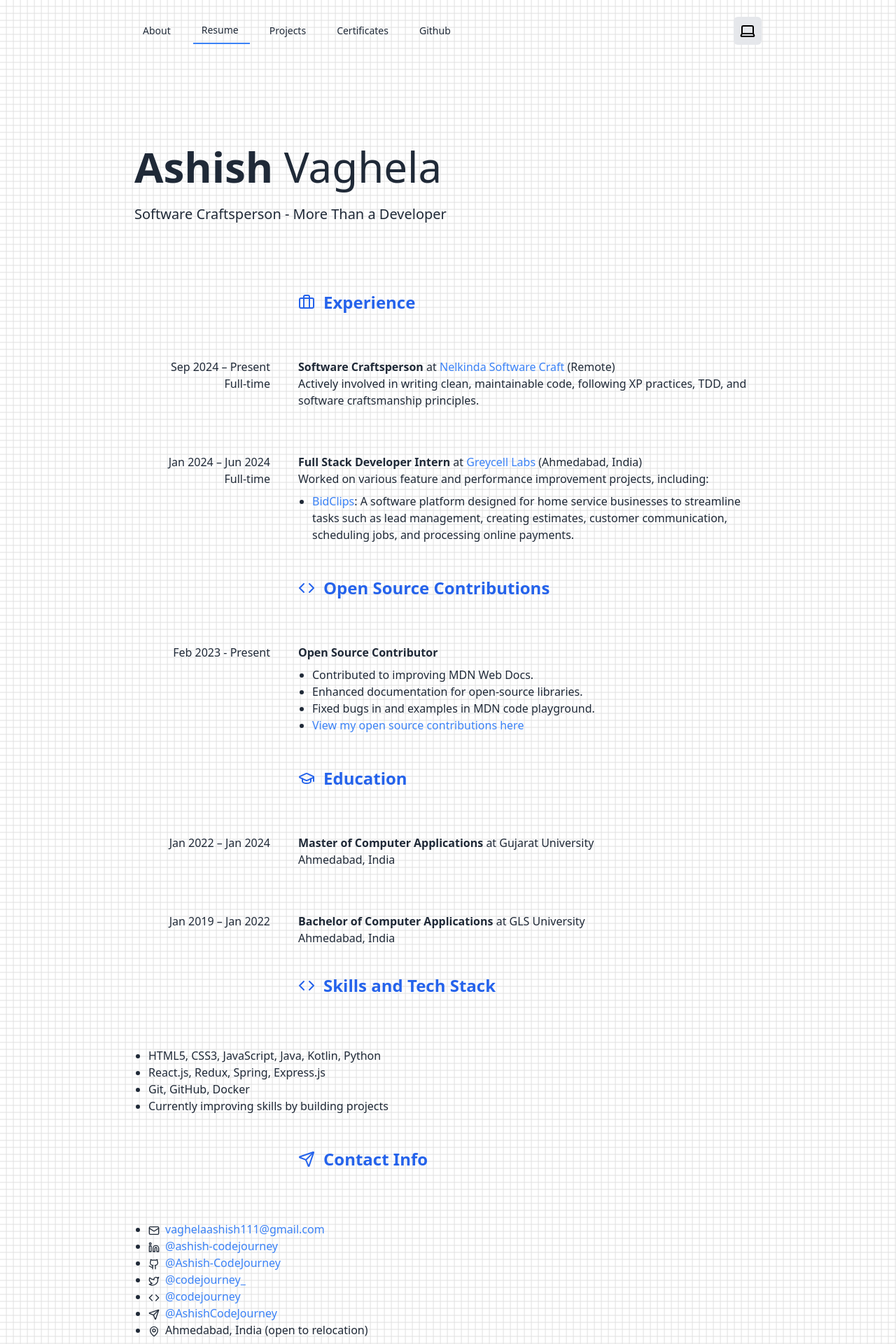
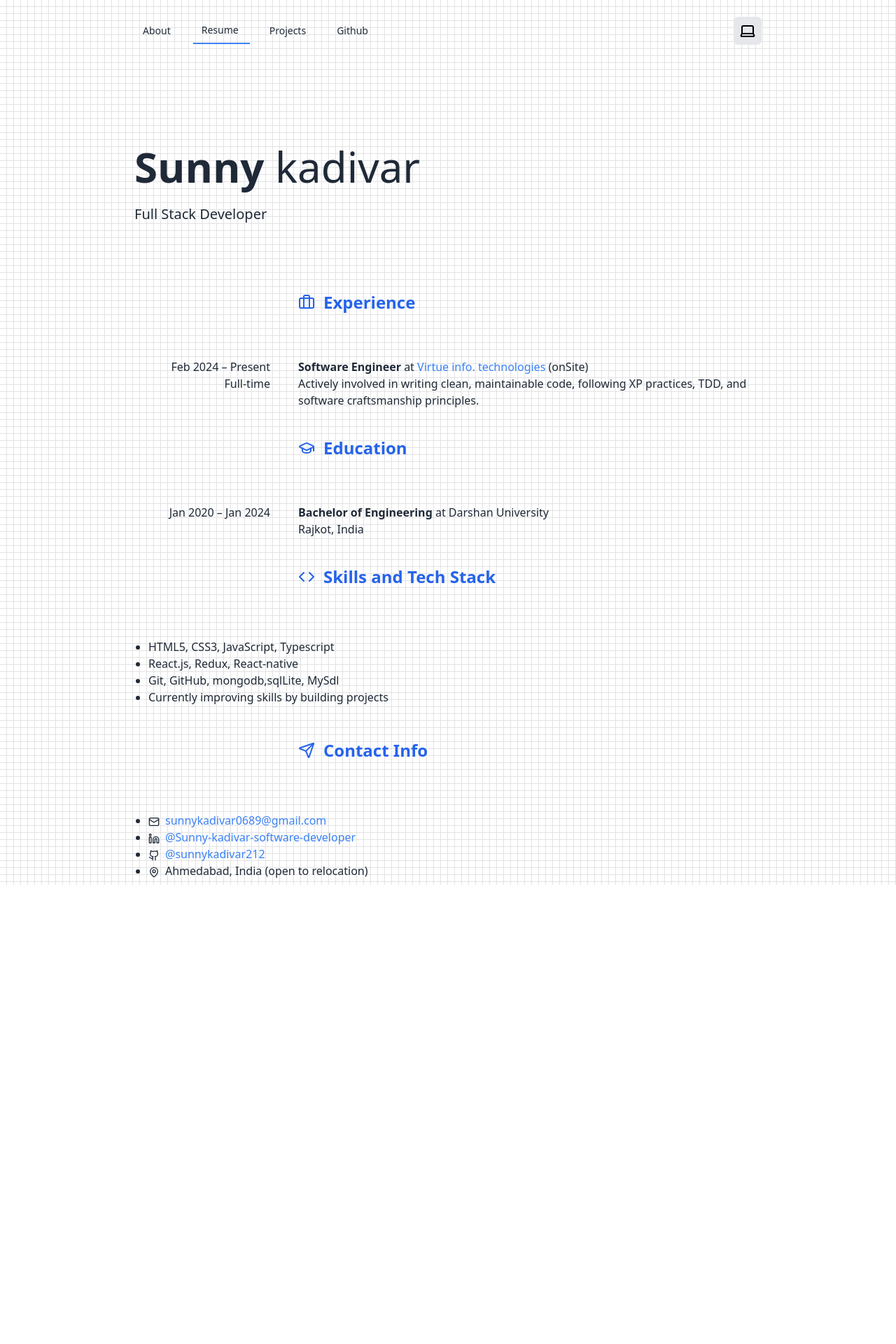
Before and after one commit to sunnykadivar212/sunnykadivar212.github.io, a React (Vite) app: page /resume in a window 1280 px wide. Shown: the whole page at 70% size. After the commit the page ends 1264 px from the top, so only its background shows below. Built offline with nearby package versions, Linux system fonts and the light colour scheme.

Commit message:
data: Personal Details updated

```diff
--- a/index.html
+++ b/index.html
@@ -1,10 +1,10 @@
-<!doctype html>
+<!DOCTYPE html>
 <html lang="en">
   <head>
     <meta charset="UTF-8" />
     <link rel="icon" type="image/svg+xml" href="/coding.png" />
     <meta name="viewport" content="width=device-width, initial-scale=1.0" />
-    <title>Ashish Vaghela</title>
+    <title>Sunny Kadivar</title>
   </head>
   <body>
     <div id="root"></div>
--- a/src/assets/data.json
+++ b/src/assets/data.json
@@ -1,14 +1,14 @@
 {
-    "firstName": "Ashish",
-    "lastName": "Vaghela",
-    "profession": "Software Craftsperson - More Than a Developer",
-    "currentlyWorkingon": "ThatSocialExperiment",
+  "firstName": "Sunny",
+  "lastName": "kadivar",
+  "profession": "Full Stack Developer",
+  "currentlyWorkingon": "BirdieBonanza",
   "currentlyWorkingonURL": "https://thatsocialexperiment.me/",
-    "currentPosition": "Software Craftsperson",
-    "currentCompany": "Nelkinda Software Craft",
-    "currentCompanySite": "https://nelkinda.com",
-    "currentCompanyLocation": "Remote",
-    "currentJobStartDate": "Sep 2024",
+  "currentPosition": "Software Engineer",
+  "currentCompany": "Virtue info. technologies",
+  "currentCompanySite": "https://www.virtueinfo.com/",
+  "currentCompanyLocation": "onSite",
+  "currentJobStartDate": "Feb 2024",
   "currentJobType": "Full-time",
   "currentJobDescription": "Actively involved in writing clean, maintainable code, following XP practices, TDD, and software craftsmanship principles.",
   "city": "Ahmedabad, India",
@@ -27,31 +27,31 @@
       "description": "A software platform designed for home service businesses to streamline tasks such as lead management, creating estimates, customer communication, scheduling jobs, and processing online payments."
     }
   ],
-    "email": "vaghelaashish111@gmail.com",
-    "mailto": "mailto:vaghelaashish111@gmail.com",
-    "linkedinUserName": "ashish-codejourney",
-    "linkedinUrl": "https://www.linkedin.com/in/ashish-codejourney/",
-    "githubUserName": "Ashish-CodeJourney",
-    "githubUrl": "https://github.com/Ashish-CodeJourney",
+  "email": "sunnykadivar0689@gmail.com",
+  "mailto": "mailto:sunnykadivar0689@gmail.com",
+  "linkedinUserName": "Sunny-kadivar-software-developer",
+  "linkedinUrl": "https://www.linkedin.com/in/Sunny-kadivar-software-developer/",
+  "githubUserName": "sunnykadivar212",
+  "githubUrl": "https://github.com/sunnykadivar212",
   "XUserName": "codejourney_",
   "XUrl": "https://twitter.com/codejourney_",
   "devToUserName": "codejourney",
   "devToUrl": "https://dev.to/codejourney",
   "telegramUrl": "https://t.me/ashishcodejourney",
   "telegramUserName": "AshishCodeJourney",
-    "bachelorsCollegeTime": "Jan 2019 – Jan 2022",
-    "bachelorsDegree": "Bachelor of Computer Applications",
-    "bachelorsUniversity": "GLS University",
-    "bachelorsUniversityLocation": "Ahmedabad, India",
+  "bachelorsCollegeTime": "Jan 2020 – Jan 2024",
+  "bachelorsDegree": "Bachelor of Engineering",
+  "bachelorsUniversity": "Darshan University",
+  "bachelorsUniversityLocation": "Rajkot, India",
   "mastersCollegeTime": "Jan 2022 – Jan 2024",
   "mastersDegree": "Master of Computer Applications",
   "mastersUniversity": "Gujarat University",
   "mastersUniversityLocation": "Ahmedabad, India",
-    "knownSkills": "HTML5, CSS3, JavaScript, Java, Kotlin, Python",
-    "knownLibrariesAndFrameWorks": "React.js, Redux, Spring, Express.js",
-    "knownTools": "Git, GitHub, Docker",
+  "knownSkills": "HTML5, CSS3, JavaScript, Typescript",
+  "knownLibrariesAndFrameWorks": "React.js, Redux, React-native",
+  "knownTools": "Git, GitHub, mongodb,sqlLite, MySdl",
   "project1Name": "Stalk Talk",
-    "project1Description": "A real-time chat application built using React.js, Express.js, Socket.IO, and other technologies.",
+  "project1Description": "Live Chatting Application",
   "project1ImageUrl": "This part needs to be fixed",
   "project1LiveUrl": "https://stalktalk.vercel.app/",
   "project1GithubUrl": "https://github.com/Ashish-CodeJourney/Stalk-Talk",
--- a/src/components/Root.jsx
+++ b/src/components/Root.jsx
@@ -1,41 +1,41 @@
-import React, { useState, useEffect } from 'react';
-import { useLocation } from 'react-router-dom';
-import Header from './header/Header';
-import About from './about/About';
-import Resume from './resume/Resume';
-import Projects from './projects/Projects';
-import Certifications from './certification/Certification';
-import Github from './github/Github';
-import NotFound from './notfound/NotFound';
+import React, { useState, useEffect } from "react";
+import { useLocation } from "react-router-dom";
+import Header from "./header/Header";
+import About from "./about/About";
+import Resume from "./resume/Resume";
+import Projects from "./projects/Projects";
+import Certifications from "./certification/Certification";
+import Github from "./github/Github";
+import NotFound from "./notfound/NotFound";
 
 function Root() {
   const location = useLocation();
-    const [view, setView] = useState('about');
+  const [view, setView] = useState("about");
 
   useEffect(() => {
     const path = location.pathname.substring(1);
-        if (path === '') {
-            setView('about');
-        } else if (['about', 'resume', 'projects', 'certification', 'github'].includes(path)) {
+    if (path === "") {
+      setView("about");
+    } else if (["about", "resume", "projects", , "github"].includes(path)) {
       setView(path);
     } else {
-            setView('notfound');
+      setView("notfound");
     }
   }, [location]);
 
   const renderView = () => {
     switch (view) {
-      case 'about':
+      case "about":
         return <About />;
-      case 'resume':
+      case "resume":
         return <Resume />;
-      case 'projects':
+      case "projects":
         return <Projects />;
-      case 'certification':
-        return <Certifications />;
-      case 'github':
+      //  case 'certification':
+      //    return <Certifications />;
+      case "github":
         return <Github />;
-        case 'notfound':
+      case "notfound":
         return <NotFound />;
       default:
         return <About />;
--- a/src/components/github/Github.jsx
+++ b/src/components/github/Github.jsx
@@ -1,8 +1,16 @@
 import React, { useEffect, useState } from "react";
-import data from '../../assets/data.json';
+import data from "../../assets/data.json";
 import {
-    Twitter, Linkedin, Instagram, Mail, Terminal, Code, Zap, Smile, Globe
-} from 'lucide-react';
+  Twitter,
+  Linkedin,
+  Instagram,
+  Mail,
+  Terminal,
+  Code,
+  Zap,
+  Smile,
+  Globe
+} from "lucide-react";
 
 // Extract username from data to avoid naming conflict with state
 const githubUsername = data.githubUserName;
@@ -61,10 +69,11 @@ function Github() {
   return (
     <div className="container mx-auto p-4">
       <h1 className="text-center text-3xl font-bold mb-4">
-                <Smile size={24} className="inline-block mr-2" /> Hi, I'm Ashish
+        <Smile size={24} className="inline-block mr-2" /> Hi, I'm Sunny
       </h1>
       <h3 className="text-center text-xl mb-4">
-                A Techie <Code size={24} className="inline-block" /> Software developer from India
+        A Techie <Code size={24} className="inline-block" /> Software developer
+        from India
       </h3>
 
       <div className="flex items-center justify-center">
@@ -84,22 +93,38 @@ function Github() {
 
       <div className="mt-4 text-left max-w-md mx-auto">
         <ProfileLink icon={Mail} href="#">
-                    Reach me at <strong>vaghelaashish111@gmail.com</strong>
+          Reach me at <strong>sunnykadivar0689@gmail.com</strong>
         </ProfileLink>
         <ProfileLink icon={Code} href="#">
-                    All of my projects are available at <a href="https://ashishcodejourney.vercel.app" target="_blank" rel="noopener noreferrer">Ashish-CodeJourney</a>
+          All of my projects are available at{" "}
+          <a
+            href="https://github.com/sunnykadivar212"
+            target="_blank"
+            rel="noopener noreferrer"
+          >
+            Ashish-CodeJourney
+          </a>
         </ProfileLink>
         <ProfileLink icon={Zap} href="#">
           <strong>Chai is way better than Coffee | Change my mind!</strong>
         </ProfileLink>
-                <ProfileLink icon={Globe} href="#">
-                    <a href="https://github.com/mdn/content/pulls?q=is%3Apr+is%3Amerged+author%3AAshish-CodeJourney" target="_blank" rel="noopener noreferrer">Some contributions in MDN web docs</a>
-                </ProfileLink>
+        {/*<ProfileLink icon={Globe} href="#">
+          <a
+            href="https://github.com/mdn/content/pulls?q=is%3Apr+is%3Amerged+author%3AAshish-CodeJourney"
+            target="_blank"
+            rel="noopener noreferrer"
+          >
+            Some contributions in MDN web docs
+          </a>
+        </ProfileLink>*/}
       </div>
 
-            <div className="mt-4 flex justify-center">
-                <img src="https://raw.githubusercontent.com/Ashish-CodeJourney/Ashish-CodeJourney/master/assets/terminal.svg" alt="Terminal Command" />
-            </div>
+      {/*<div className="mt-4 flex justify-center">
+        <img
+          src="https://raw.githubusercontent.com/Ashish-CodeJourney/Ashish-CodeJourney/master/assets/terminal.svg"
+          alt="Terminal Command"
+        />
+      </div>*/}
 
       <div className="text-center mt-4">
         <div className="flex justify-center">
@@ -109,7 +134,7 @@ function Github() {
           />
         </div>
       </div>
-
+      {/*
       <div className="text-center mt-4">
         <h3 className="text-xl font-bold mb-2">Connect with me:</h3>
         <div className="flex justify-center space-x-4">
@@ -123,10 +148,12 @@ function Github() {
             <Instagram size={40} />
           </SocialLink>
         </div>
-            </div>
+      </div>*/}
 
       <div className="mt-8">
-                <h3 className="text-xl font-bold mb-2 text-center">Languages and Tools:</h3>
+        <h3 className="text-xl font-bold mb-2 text-center">
+          Languages and Tools:
+        </h3>
         <div className="flex flex-wrap justify-center gap-4">
           {/* Add your language and tool icons here */}
         </div>
--- a/src/components/header/Header.jsx
+++ b/src/components/header/Header.jsx
@@ -1,15 +1,15 @@
-import React, { useState, useEffect } from 'react';
+import React, { useState, useEffect } from "react";
 import data from "../../assets/data.json";
-import { Sun, Moon, Laptop, Smartphone, Menu } from 'lucide-react';
+import { Sun, Moon, Laptop, Smartphone, Menu } from "lucide-react";
 
 function ThemeIcon({ theme, isMobile }) {
-  if (theme === 'light') return <Sun size={24} />;
-  if (theme === 'dark') return <Moon size={24} />;
+  if (theme === "light") return <Sun size={24} />;
+  if (theme === "dark") return <Moon size={24} />;
   return isMobile ? <Smartphone size={24} /> : <Laptop size={24} />;
 }
 
 function NavButton({ onClick, active, children }) {
-  const activeClass = active ? 'border-b-2 border-blue-500' : '';
+  const activeClass = active ? "border-b-2 border-blue-500" : "";
   return (
     <button
       onClick={onClick}
@@ -32,8 +32,12 @@ function Header({ setView, currentView }) {
 
   const applyTheme = (currentTheme) => {
     if (currentTheme === "device") {
-      const prefersDark = window.matchMedia('(prefers-color-scheme: dark)').matches;
-      document.querySelector("html").setAttribute("data-theme", prefersDark ? "dark" : "light");
+      const prefersDark = window.matchMedia(
+        "(prefers-color-scheme: dark)"
+      ).matches;
+      document
+        .querySelector("html")
+        .setAttribute("data-theme", prefersDark ? "dark" : "light");
     } else {
       document.querySelector("html").setAttribute("data-theme", currentTheme);
     }
@@ -51,11 +55,11 @@ function Header({ setView, currentView }) {
       }
     };
 
-    const mediaQuery = window.matchMedia('(prefers-color-scheme: dark)');
-    mediaQuery.addEventListener('change', handleSystemThemeChange);
+    const mediaQuery = window.matchMedia("(prefers-color-scheme: dark)");
+    mediaQuery.addEventListener("change", handleSystemThemeChange);
 
     return () => {
-      mediaQuery.removeEventListener('change', handleSystemThemeChange);
+      mediaQuery.removeEventListener("change", handleSystemThemeChange);
     };
   }, [theme]);
 
@@ -64,8 +68,8 @@ function Header({ setView, currentView }) {
       setIsMobile(window.innerWidth < 768);
     };
 
-    window.addEventListener('resize', handleResize);
-    return () => window.removeEventListener('resize', handleResize);
+    window.addEventListener("resize", handleResize);
+    return () => window.removeEventListener("resize", handleResize);
   }, []);
 
   const handleThemeChange = (selectedTheme) => {
@@ -87,27 +91,31 @@ function Header({ setView, currentView }) {
   };
 
   const themeStyles = (themeType) => {
-    if (themeType === 'dark' || (themeType === 'device' && window.matchMedia('(prefers-color-scheme: dark)').matches)) {
-      return 'bg-gray-800 text-white';
+    if (
+      themeType === "dark" ||
+      (themeType === "device" &&
+        window.matchMedia("(prefers-color-scheme: dark)").matches)
+    ) {
+      return "bg-gray-800 text-white";
     }
-    return 'bg-gray-200 text-black';
+    return "bg-gray-200 text-black";
   };
 
   const handleViewChange = (view) => {
     setView(view);
-    if (window.location.pathname !== '/') {
-      window.history.pushState({}, '', '/');
+    if (window.location.pathname !== "/") {
+      window.history.pushState({}, "", "/");
     }
     closeMenu();
   };
 
   // Navigation items to avoid duplication
   const navItems = [
-    { name: 'about', label: 'About' },
-    { name: 'resume', label: 'Resume' },
-    { name: 'projects', label: 'Projects' },
-    { name: 'certification', label: 'Certificates' },
-    { name: 'github', label: 'Github' }
+    { name: "about", label: "About" },
+    { name: "resume", label: "Resume" },
+    { name: "projects", label: "Projects" },
+    //{ name: 'certification', label: 'Certificates' },
+    { name: "github", label: "Github" }
   ];
 
   return (
@@ -118,8 +126,12 @@ function Header({ setView, currentView }) {
             <button onClick={toggleMenu} className="sm:hidden mr-4">
               <Menu size={24} />
             </button>
-              <div className={`${isMenuOpen ? 'flex' : 'hidden'} sm:flex flex-col sm:flex-row gap-4 absolute sm:relative top-16 sm:top-0 left-0 sm:left-auto bg-base-100 sm:bg-transparent w-full sm:w-auto p-4 sm:p-0 shadow-md sm:shadow-none z-10`}>
-                {navItems.map(item => (
+            <div
+              className={`${
+                isMenuOpen ? "flex" : "hidden"
+              } sm:flex flex-col sm:flex-row gap-4 absolute sm:relative top-16 sm:top-0 left-0 sm:left-auto bg-base-100 sm:bg-transparent w-full sm:w-auto p-4 sm:p-0 shadow-md sm:shadow-none z-10`}
+            >
+              {navItems.map((item) => (
                 <NavButton
                   key={item.name}
                   onClick={() => handleViewChange(item.name)}
@@ -132,20 +144,31 @@ function Header({ setView, currentView }) {
           </div>
           <div className="theme-selector ml-4 relative">
             <button
-                  className={`flex items-center p-2 rounded-md ${themeStyles(theme)}`}
+              className={`flex items-center p-2 rounded-md ${themeStyles(
+                theme
+              )}`}
               onClick={toggleDropdown}
             >
               <ThemeIcon theme={theme} isMobile={isMobile} />
             </button>
             {isDropdownOpen && (
               <div className="absolute mt-1 shadow-lg rounded-md z-10">
-                    <button onClick={() => handleThemeChange('light')} className="flex items-center p-2 hover:bg-gray-300 w-full">
+                <button
+                  onClick={() => handleThemeChange("light")}
+                  className="flex items-center p-2 hover:bg-gray-300 w-full"
+                >
                   <Sun size={24} />
                 </button>
-                    <button onClick={() => handleThemeChange('dark')} className="flex items-center p-2 hover:bg-gray-300 w-full">
+                <button
+                  onClick={() => handleThemeChange("dark")}
+                  className="flex items-center p-2 hover:bg-gray-300 w-full"
+                >
                   <Moon size={24} />
                 </button>
-                    <button onClick={() => handleThemeChange('device')} className="flex items-center p-2 hover:bg-gray-300 w-full">
+                <button
+                  onClick={() => handleThemeChange("device")}
+                  className="flex items-center p-2 hover:bg-gray-300 w-full"
+                >
                   {isMobile ? <Smartphone size={24} /> : <Laptop size={24} />}
                 </button>
               </div>
@@ -154,7 +177,8 @@ function Header({ setView, currentView }) {
         </div>
         <div className="flex flex-col gap-6 mt-16 sm:mt-36 print:mt-10 print:gap-2">
           <h1 className="text-3xl md:text-6xl font-black">
-              {data.firstName} <span className="font-extralight">{data.lastName}</span>
+            {data.firstName}{" "}
+            <span className="font-extralight">{data.lastName}</span>
           </h1>
           <h2 className="md:text-xl">{data.profession}</h2>
         </div>
--- a/src/components/resume/Resume.jsx
+++ b/src/components/resume/Resume.jsx
@@ -26,16 +26,32 @@ function Section({ title, icon: Icon, children }) {
   );
 }
 
-function JobDetails({ startDate, endDate, position, company, companySite, location, jobType, description, projects }) {
+function JobDetails({
+  startDate,
+  endDate,
+  position,
+  company,
+  companySite,
+  location,
+  jobType,
+  description,
+  projects
+}) {
   return (
     <div className="grid items-baseline gap-x-10 lg:grid-cols-4">
       <div className="lg:text-right">
-                <span>{startDate} – {endDate || "Present"}</span>
+        <span>
+          {startDate} – {endDate || "Present"}
+        </span>
       </div>
       <div className="lg:col-span-3">
         <h3 className="inline font-bold">{position}</h3>{" "}
         <span>
-          at <a href={companySite} className="text-blue-500">{company}</a> ({location})
+          at{" "}
+          <a href={companySite} className="text-blue-500">
+            {company}
+          </a>{" "}
+          ({location})
         </span>
       </div>
       <div className="lg:text-right">
@@ -47,7 +63,10 @@ function JobDetails({ startDate, endDate, position, company, companySite, locati
           <ul className="mx-5 my-2 list-disc">
             {projects.map((project, index) => (
               <li key={index}>
-                                <a href={project.site} className="text-blue-500">{project.name}</a>: {project.description}
+                <a href={project.site} className="text-blue-500">
+                  {project.name}
+                </a>
+                : {project.description}
               </li>
             ))}
           </ul>
@@ -67,7 +86,11 @@ function ContactItem({ icon: Icon, children }) {
 }
 
 function ContactLink({ href, children }) {
-    return <a href={href} className="text-blue-500">{children}</a>;
+  return (
+    <a href={href} className="text-blue-500">
+      {children}
+    </a>
+  );
 }
 
 function EducationItem({ time, degree, university, location }) {
@@ -101,7 +124,7 @@ function Resume() {
             jobType={data.currentJobType}
             description={data.currentJobDescription}
           />
-                    <JobDetails
+          {/*<JobDetails
                         startDate={data.previousCompanyStartDate}
                         endDate={data.previousCompanyEndDate}
                         position={data.previousJobTitle}
@@ -111,39 +134,44 @@ function Resume() {
                         jobType={data.previousJobType}
                         description={data.previousJobDescription}
                         projects={data.previousProjects}
-                    />
+                    />*/}
         </Section>
 
         {/* Open Source Contributions */}
-                <Section title="Open Source Contributions" icon={Code}>
+        {/*<Section title="Open Source Contributions" icon={Code}>
           <div className="grid items-baseline gap-x-10 lg:grid-cols-4">
             <div className="lg:text-right">
               <span>{data.openSourceContributionSince}</span>
             </div>
             <div className="lg:col-span-3">
-                            <h3 className="inline font-bold">{data.openSourceContributionsTitle}</h3>
+              <h3 className="inline font-bold">
+                {data.openSourceContributionsTitle}
+              </h3>
               <ul className="mx-5 my-2 list-disc">
                 <li>{data.openSourceContributionDetails1}</li>
                 <li>{data.openSourceContributionsDetails2}</li>
                 <li>{data.openSourceContributionsDetails3}</li>
                 <li>
-                                    <a href={data.openSourceContributionsUrl} className="text-blue-500">
+                  <a
+                    href={data.openSourceContributionsUrl}
+                    className="text-blue-500"
+                  >
                     {data.openSourceContributionsUrlText}
                   </a>
                 </li>
               </ul>
             </div>
           </div>
-                </Section>
+        </Section>*/}
 
         {/* Education */}
         <Section title="Education" icon={GraduationCap}>
-                    <EducationItem
+          {/*<EducationItem
             time={data.mastersCollegeTime}
             degree={data.mastersDegree}
             university={data.mastersUniversity}
             location={data.mastersUniversityLocation}
-                    />
+          />*/}
           <EducationItem
             time={data.bachelorsCollegeTime}
             degree={data.bachelorsDegree}
@@ -169,20 +197,28 @@ function Resume() {
               <ContactLink href={data.mailto}>{data.email}</ContactLink>
             </ContactItem>
             <ContactItem icon={Linkedin}>
-                            <ContactLink href={data.linkedinUrl}>@{data.linkedinUserName}</ContactLink>
+              <ContactLink href={data.linkedinUrl}>
+                @{data.linkedinUserName}
+              </ContactLink>
             </ContactItem>
             <ContactItem icon={Github}>
-                            <ContactLink href={data.githubUrl}>@{data.githubUserName}</ContactLink>
+              <ContactLink href={data.githubUrl}>
+                @{data.githubUserName}
+              </ContactLink>
             </ContactItem>
-                        <ContactItem icon={Twitter}>
+            {/*<ContactItem icon={Twitter}>
               <ContactLink href={data.XUrl}>@{data.XUserName}</ContactLink>
             </ContactItem>
             <ContactItem icon={Code}>
-                            <ContactLink href={data.devToUrl}>@{data.devToUserName}</ContactLink>
-                        </ContactItem>
-                        <ContactItem icon={Send}>
-                            <ContactLink href={data.telegramUrl}>@{data.telegramUserName}</ContactLink>
-                        </ContactItem>
+              <ContactLink href={data.devToUrl}>
+                @{data.devToUserName}
+              </ContactLink>
+            </ContactItem>*/}
+            {/*<ContactItem icon={Send}>
+              <ContactLink href={data.telegramUrl}>
+                @{data.telegramUserName}
+              </ContactLink>
+            </ContactItem>*/}
             <ContactItem icon={MapPin}>
               {data.city} (open to relocation)
             </ContactItem>
```
Lines whose indentation alone changed are shown as unchanged.
